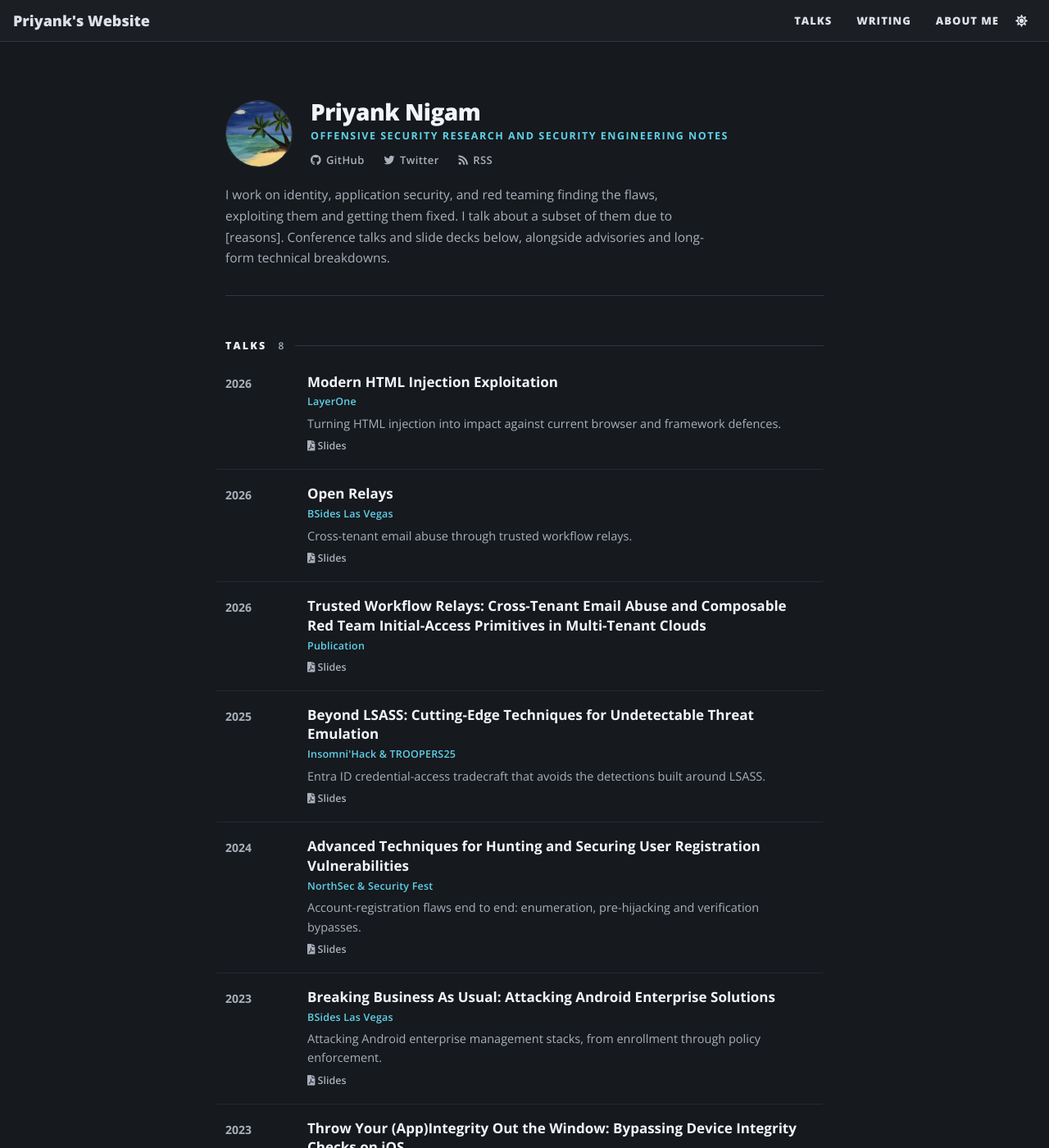
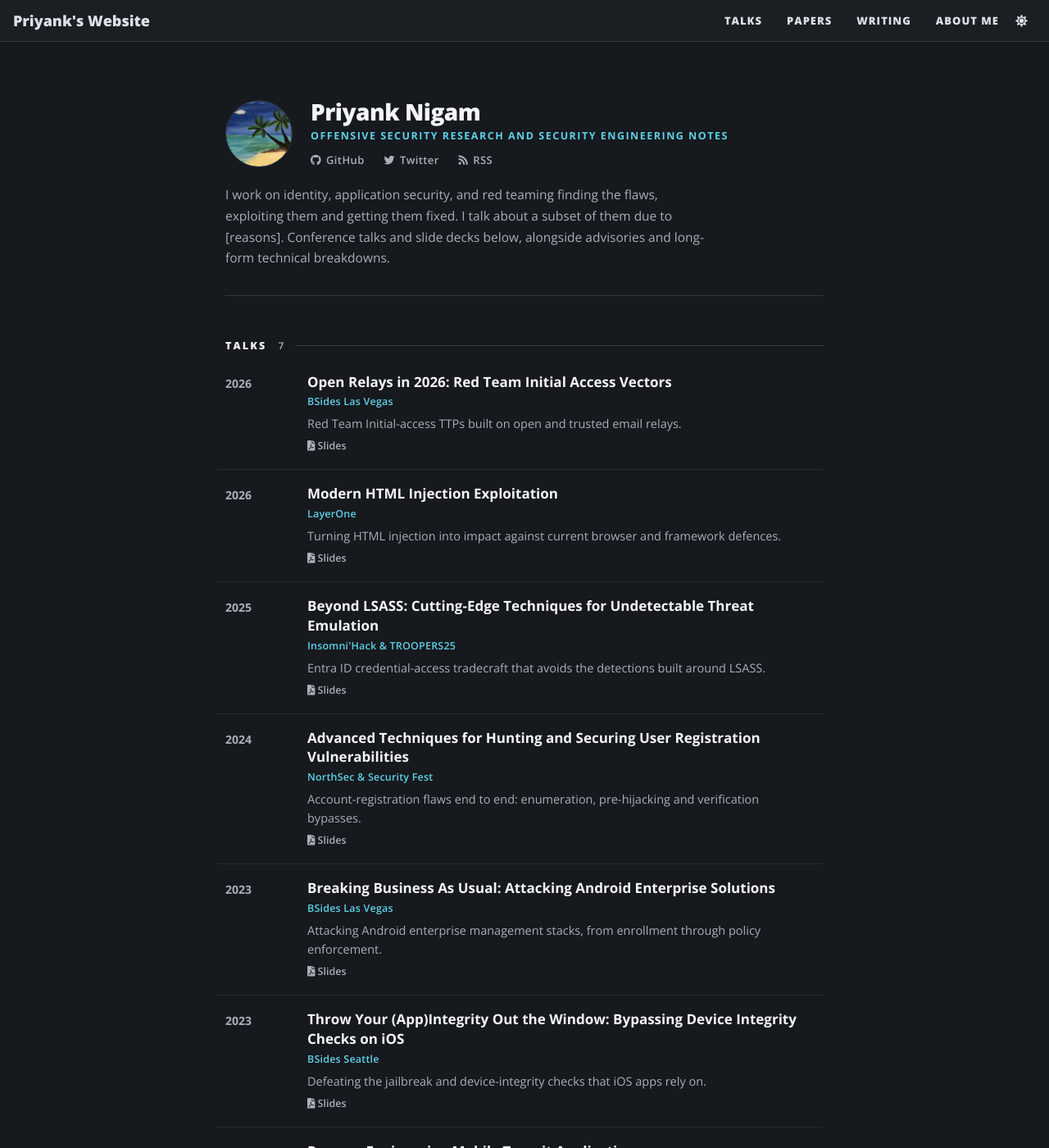
Before and after one commit to priyankn/priyankn.github.io, a Jekyll site: the page built from index.html, in a window 1280 px wide and 1400 px high. Shown: the whole window at 82% size. Built offline with Jekyll 4.4.1, drawn with Linux system fonts in a browser that asks for light colours; nearby versions of some CDN libraries; some of the changed text lies outside the part shown.

Commit message:
Split published papers into their own section
The arXiv paper was sitting in the talks list with a placeholder venue of
"Publication", which misrepresented it and gave it a Slides link.

- Move it to _data/papers.yml, keyed by arXiv identifier rather than a
  venue string. The landing page builds the abs link from the id, so the
  reference renders as arXiv:2608.17361 [cs.CR] and the title links to
  the canonical arXiv page
- Add a Published Papers section between Talks and Writing, and a Papers
  entry in the navbar
- Title the BSides Las Vegas 2026 talk "Open Relays in 2026: Red Team
  Initial Access Vectors" and order it as the most recent
- Let links inside .lp-meta inherit the surrounding colour, so the arXiv
  reference tracks the accent in both themes

Verified against arxiv.org/abs/2608.17361: the identifier resolves and
its primary subject is Cryptography and Security (cs.CR).

```diff
--- a/_config.yml
+++ b/_config.yml
@@ -15,6 +15,7 @@ author: Priyank
 
 navbar-links:
   Talks: "#talks"
+  Papers: "#papers"
   Writing: "#writing"
   About Me: "aboutme"
 
--- /dev/null
+++ b/_data/papers.yml
@@ -0,0 +1,9 @@
+# Published papers, newest first.
+# `arxiv` is the bare identifier; the landing page builds the abs link from it.
+# `file` is the optional copy in the Talks-Publications repo.
+
+- year: 2026
+  title: "Trusted Workflow Relays: Cross-Tenant Email Abuse and Composable Red Team Initial-Access Primitives in Multi-Tenant Clouds"
+  arxiv: "2608.17361"
+  arxiv_class: "cs.CR"
+  file: "Trusted Workflow Relays:Cross-Tenant Email Abuse and Composable Red Team Initial-Access Primitives in Multi-Tenant Clouds.pdf"
--- a/_data/talks.yml
+++ b/_data/talks.yml
@@ -2,23 +2,18 @@
 # `file` must match the filename in the Talks-Publications repo exactly;
 # spaces and other unsafe characters are URL-escaped at build time.
 
-# TODO: titles, venues and descriptions below were inferred from filenames.
+- year: 2026
+  venue: "BSides Las Vegas"
+  title: "Open Relays in 2026: Red Team Initial Access Vectors"
+  desc: "Red Team Initial-access TTPs built on open and trusted email relays."
+  file: "OpenRelays2026-BsidesLV.pdf"
+
+# TODO: title and description inferred from the filename.
 - year: 2026
   venue: "LayerOne"
   title: "Modern HTML Injection Exploitation"
   desc: "Turning HTML injection into impact against current browser and framework defences."
   file: "LayerOne 2026 - Modern HTML Injection Exploitation-laptop-014500.pdf"
-
-- year: 2026
-  venue: "BSides Las Vegas"
-  title: "Open Relays"
-  desc: "Cross-tenant email abuse through trusted workflow relays."
-  file: "OpenRelays2026-BsidesLV.pdf"
-
-- year: 2026
-  venue: "Publication"
-  title: "Trusted Workflow Relays: Cross-Tenant Email Abuse and Composable Red Team Initial-Access Primitives in Multi-Tenant Clouds"
-  file: "Trusted Workflow Relays:Cross-Tenant Email Abuse and Composable Red Team Initial-Access Primitives in Multi-Tenant Clouds.pdf"
 
 - year: 2025
   venue: "Insomni'Hack & TROOPERS25"
--- a/assets/css/landing.css
+++ b/assets/css/landing.css
@@ -169,6 +169,15 @@
   color: #0085A1;
 }
 
+/* Inherit so the arXiv reference tracks the meta colour in either theme. */
+.lp-meta a {
+  color: inherit;
+}
+
+.lp-meta a:hover {
+  text-decoration: underline;
+}
+
 .lp-desc {
   font-family: 'Open Sans', 'Helvetica Neue', Helvetica, Arial, sans-serif;
   font-size: 14.5px;
--- a/index.html
+++ b/index.html
@@ -53,6 +53,27 @@ css:
   </div>
 {% endfor %}
 
+<div class="lp-sec" id="papers">
+  <h2>Published Papers</h2>
+  <span class="lp-count">{{ site.data.papers | size }}</span>
+</div>
+
+{% for paper in site.data.papers %}
+  {% assign abs = paper.arxiv | prepend: "https://arxiv.org/abs/" %}
+  <div class="lp-row">
+    <div class="lp-when">{{ paper.year }}</div>
+    <div class="lp-body">
+      <h3 class="lp-title"><a href="{{ abs }}">{{ paper.title | escape }}</a></h3>
+      <div class="lp-meta"><a href="{{ abs }}">arXiv:{{ paper.arxiv }}</a> [{{ paper.arxiv_class }}]</div>
+      {% if paper.desc %}<p class="lp-desc">{{ paper.desc | escape }}</p>{% endif %}
+      {% if paper.file %}
+        {% assign pdf = paper.file | prepend: site.talks_repo | uri_escape %}
+        <a class="lp-pdf" href="{{ pdf }}"><i class="fas fa-file-pdf"></i> PDF</a>
+      {% endif %}
+    </div>
+  </div>
+{% endfor %}
+
 <div class="lp-sec" id="writing">
   <h2>Writing &amp; Advisories</h2>
   <span class="lp-count">{{ site.posts | size }}</span>
```
